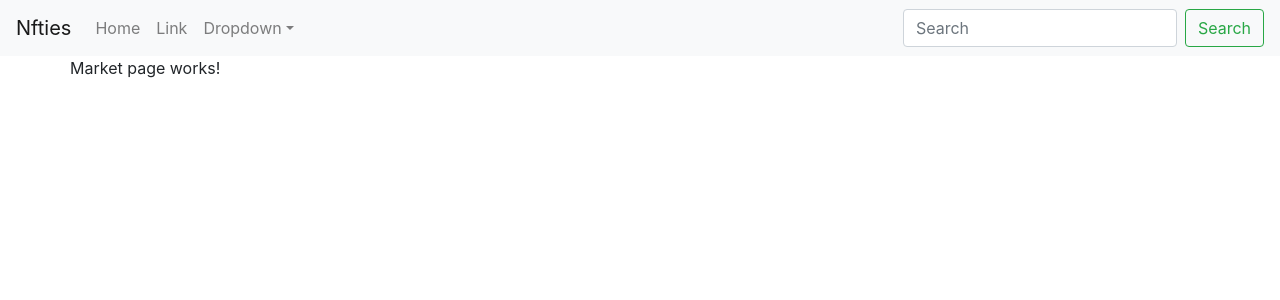
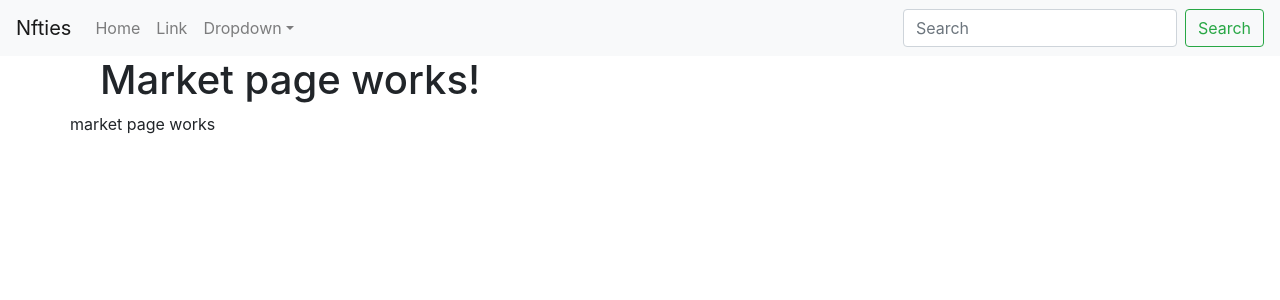
Before and after one commit to rsimcha/nft-frontend, a React (Create React App) app: page / in a window 1280 px wide. Shown: the top 300 px of the page. Built offline with nearby package versions, Linux system fonts and the light colour scheme.

Commit message:
fixing headr

```diff
--- a/src/App.js
+++ b/src/App.js
@@ -13,11 +13,13 @@ function App() {
     <Router>
       <div className="App">
         <Navigation />
+        <Container fluid = "md">
         <Switch>
           <Route path="/" exact component = {Market} />
           <Route path ="/art" component={Art} />
-          hiiiiiiiiiiiiiiiiiiiii
+
         </Switch>
+        </Container>
       </div>
     </Router>
   );
--- a/src/Market.js
+++ b/src/Market.js
@@ -4,12 +4,12 @@ import Header from './components/Header';
 
 const Market = (props) => (
     <div>
-        <Container>
+            <Header/>
             <Row>
-             Market page works!
+            market page works
             </Row>
 
-        </Container>
+
     </div>
 
     );
--- a/src/components/Header.js
+++ b/src/components/Header.js
@@ -1,8 +1,15 @@
 import React from 'react';
+import { Navbar, Row, Col, Nav, Container, Button, Form, NavDropdown, FormControl } from 'react-bootstrap';
 
 const Header = (props) => (
+
     <div>
-        Header works!
+      <Col  md>
+        <h1 class = "headerTitle">
+             Market page works!
+             </h1>
+             </Col>
+
   </div>
 );
 
```
Also changed, not shown: 1 other file (tests, documents, lock files or other folders).
